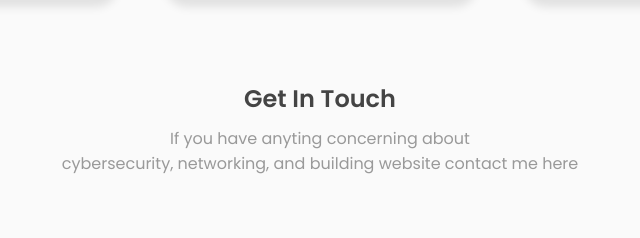
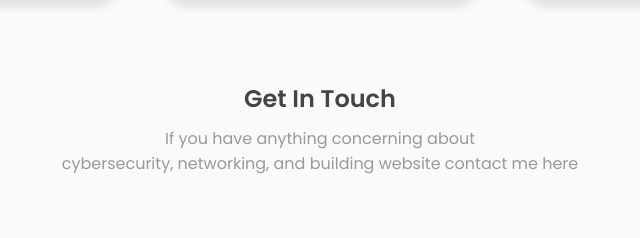
Before and after one commit to SAMUELBOAKYE/portfolio, a plain HTML site: page index.html in a window 1280 px wide. Shown: the part 1585-1823 px from the top of the page, 320-960 px from the left. Drawn offline with nearby package versions, Linux system fonts and the light colour scheme.

Commit message:
Update index.html

```diff
--- a/index.html
+++ b/index.html
@@ -180,7 +180,7 @@
           <div class="top-header">
             <h1>Get In Touch</h1>
             <span
-              >If you have anyting concerning about <br />cybersecurity,
+              >If you have anything concerning about <br />cybersecurity,
               networking, and building website contact me here</span
             >
           </div>
```
